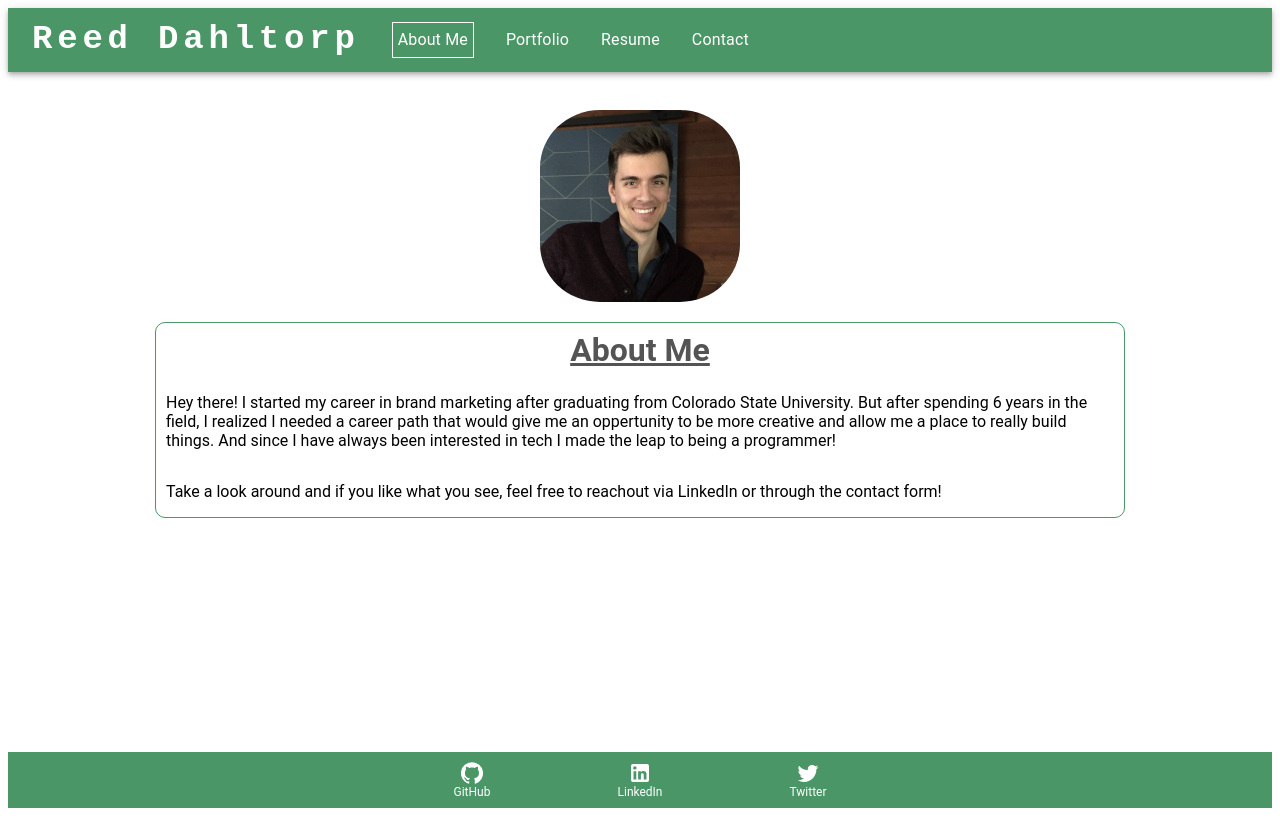
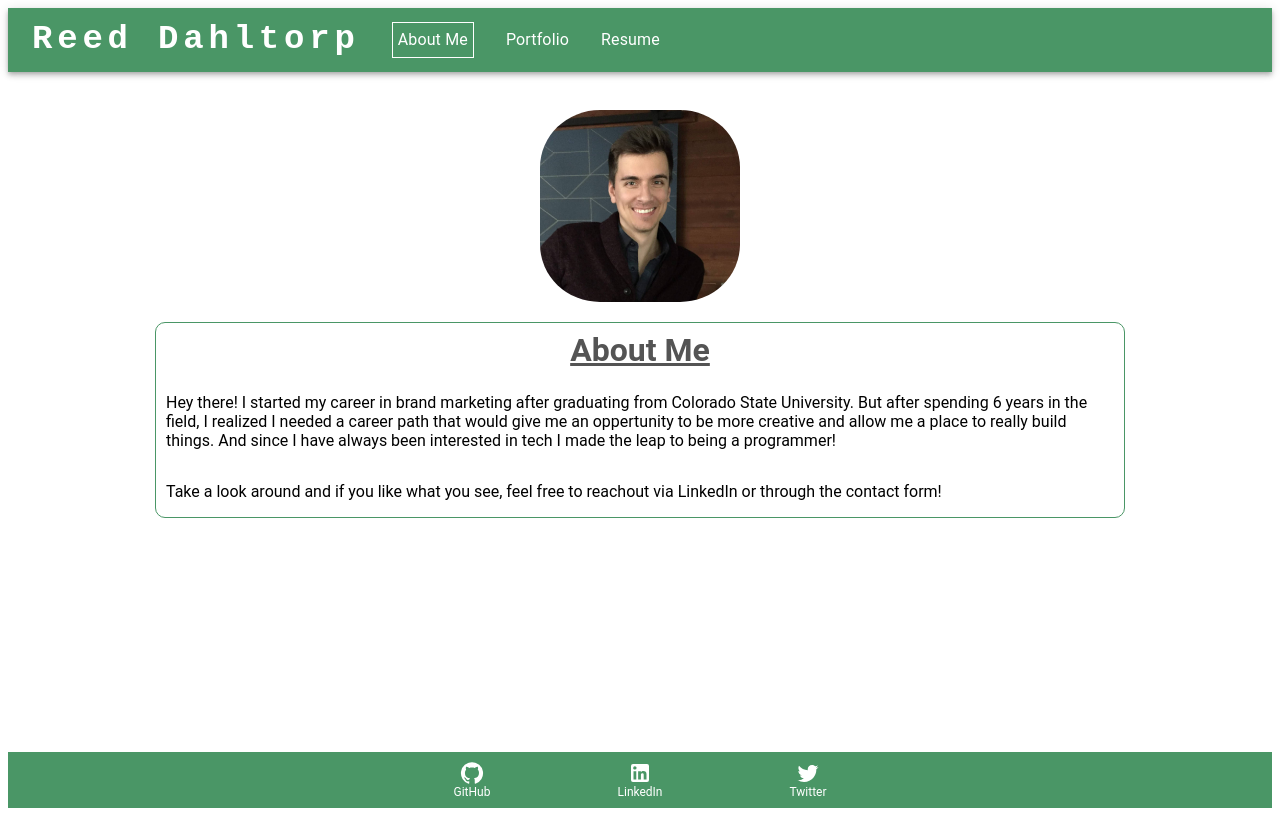
Before and after one commit to rdahltorp/rd-react-portfolio, a React (Create React App) app: page / in a window 1280 px wide. Built offline with nearby package versions, Linux system fonts and the light colour scheme.

Commit message:
Removed contact menu option till backend is complete.

```diff
--- a/src/components/Header/navigation.js
+++ b/src/components/Header/navigation.js
@@ -100,9 +100,10 @@ function ResponsiveAppBar({ currentPage, handlePageChange, handleCloseNavMenu, h
                 <MenuItem onClick={() => handlePageChange('Resume') && handleCloseNavMenu}>
                   <Typography textAlign="center">Resume</Typography>
                 </MenuItem>
-                <MenuItem onClick={() => handlePageChange('Contact') && handleCloseNavMenu}>
+                {/* Removing menu till backend functionality can be installed. */}
+                {/* <MenuItem onClick={() => handlePageChange('Contact') && handleCloseNavMenu}>
                   <Typography textAlign="center">Contact</Typography>
-                </MenuItem>
+                </MenuItem> */}
             </Menu>
           </Box>
 
@@ -137,9 +138,10 @@ function ResponsiveAppBar({ currentPage, handlePageChange, handleCloseNavMenu, h
                 <MenuItem onClick={() => handlePageChange('Resume')}>
                   <Typography textAlign="center" className={currentPage === 'Resume' ? 'navHighlight' : ''}>Resume</Typography>
                 </MenuItem>
-                <MenuItem onClick={() => handlePageChange('Contact')}>
+                {/* Removing menu till backend functionality can be installed. */}
+                {/* <MenuItem onClick={() => handlePageChange('Contact')}>
                   <Typography textAlign="center" className={currentPage === 'Contact' ? 'navHighlight' : ''}>Contact</Typography>
-                </MenuItem>
+                </MenuItem> */}
           </Box>
           <Box sx={{ flexGrow: 0 }}>
           </Box>
--- a/src/components/Pages/Contact.js
+++ b/src/components/Pages/Contact.js
@@ -24,7 +24,6 @@ export default function Contact() {
         }
     };
 
-    //Trying to make it so a message populates if a field is left empty after you click out of it. I have it set for onMouseLeave, but wondering if there is a better way?
     const handleMissingCells = (e) => {
         const { target } = e;
         const inputType = target.name;
```
